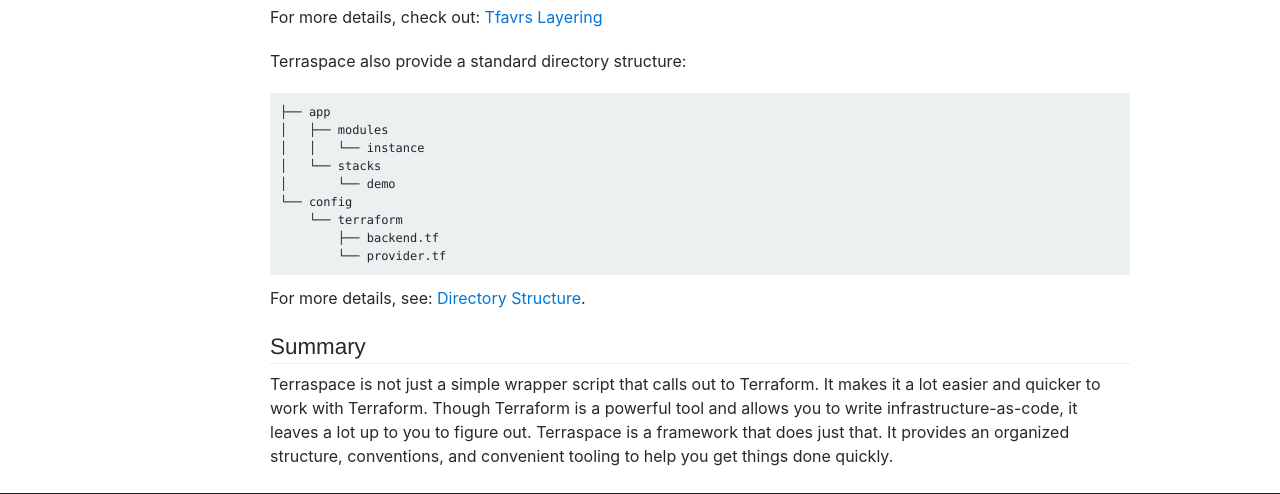
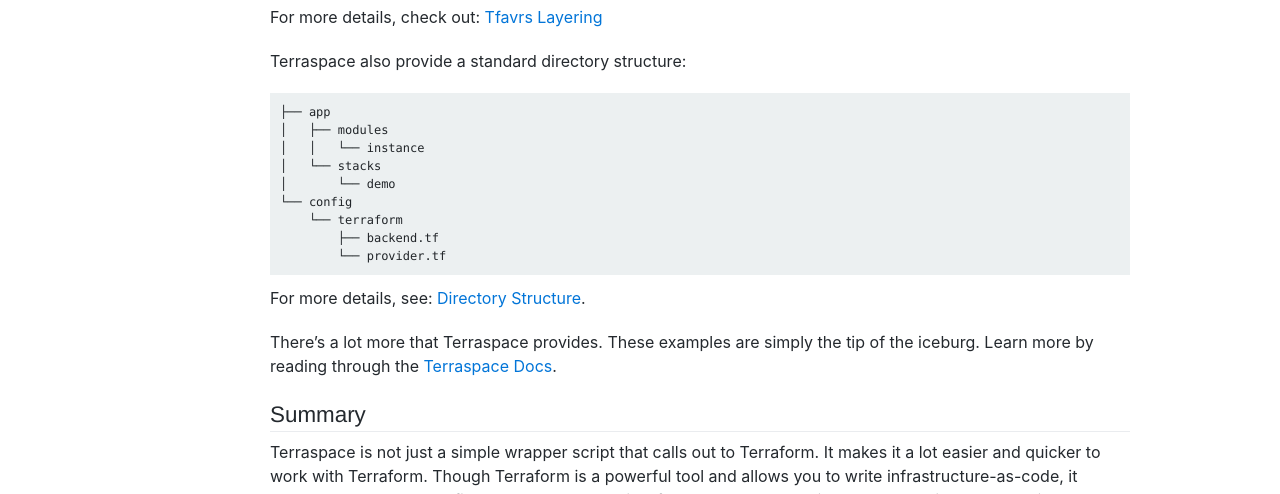
Before and after one commit to boltops-tools/terraspace-docs, a Jekyll site: the page built from _docs/vs/terraform.md, in a window 1280 px wide and 900 px high, scrolled down 3919 px, cut to the strip 0-494 px from the top of the window. Built offline with Jekyll 4.4.1, drawn with Linux system fonts in a browser that asks for light colours; a script that is not in the unit is left out.

Commit message:
update docs

```diff
--- a/_docs/vs/terraform.md
+++ b/_docs/vs/terraform.md
@@ -157,6 +157,8 @@
 
 For more details, see: [Directory Structure]({% link _docs/intro/structure.md %}).
 
+There's a lot more that Terraspace provides. These examples are simply the tip of the iceburg. Learn more by reading through the [Terraspace Docs]({% link _docs/intro.md %}).
+
 ## Summary
 
 Terraspace is not just a simple wrapper script that calls out to Terraform. It makes it a lot easier and quicker to work with Terraform. Though Terraform is a powerful tool and allows you to write infrastructure-as-code, it leaves a lot up to you to figure out. Terraspace is a framework that does just that. It provides an organized structure, conventions, and convenient tooling to help you get things done quickly.
```
